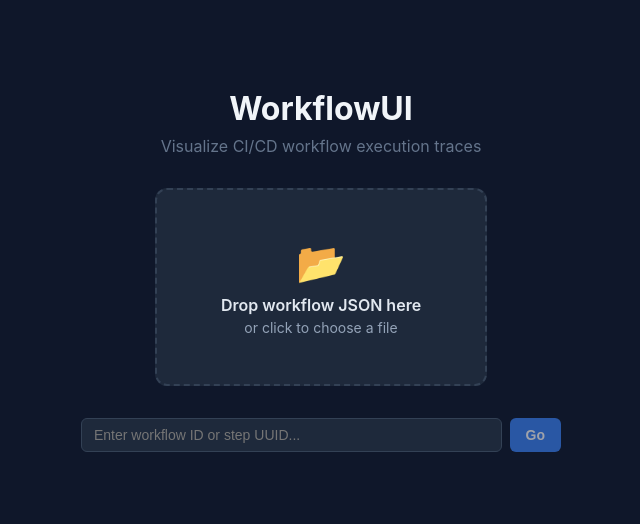
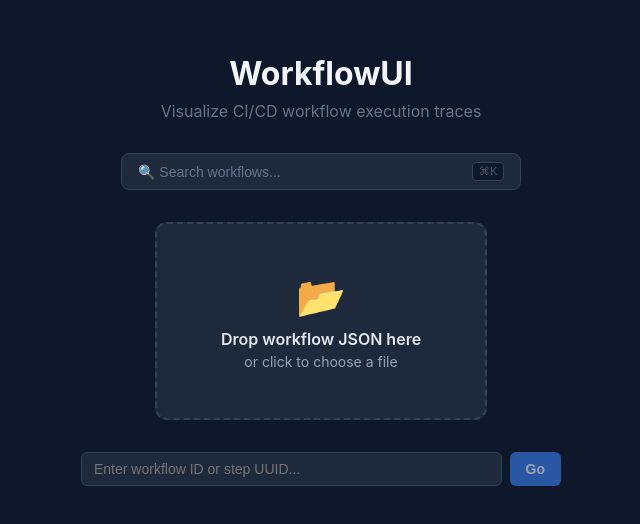
Before and after one commit to smukherj1/workflowui, a React (Vite) app in the folder ui/: page / in a window 1280 px wide. Shown: the part 130-654 px from the top of the page, without its empty margins (319-959 px from the left). Built offline with nearby package versions, Linux system fonts and the light colour scheme.

Commit message:
Add search functionality in landing page

```diff
--- a/ui/src/pages/UploadPage.tsx
+++ b/ui/src/pages/UploadPage.tsx
@@ -1,7 +1,22 @@
+import { useState, useEffect } from "react";
 import UploadForm from "../components/UploadForm";
 import NavigateForm from "../components/NavigateForm";
+import CommandPalette from "../components/CommandPalette";
 
 export default function UploadPage() {
+  const [paletteOpen, setPaletteOpen] = useState(false);
+
+  useEffect(() => {
+    function onKey(e: KeyboardEvent) {
+      if ((e.metaKey || e.ctrlKey) && e.key === "k") {
+        e.preventDefault();
+        setPaletteOpen((v) => !v);
+      }
+    }
+    window.addEventListener("keydown", onKey);
+    return () => window.removeEventListener("keydown", onKey);
+  }, []);
+
   return (
     <div
       style={{
@@ -23,8 +38,49 @@ export default function UploadPage() {
           Visualize CI/CD workflow execution traces
         </p>
       </div>
+
+      {/* Search trigger */}
+      <button
+        data-testid="search-trigger"
+        onClick={() => setPaletteOpen(true)}
+        style={{
+          display: "flex",
+          alignItems: "center",
+          gap: "0.5rem",
+          background: "#1e293b",
+          border: "1px solid #334155",
+          borderRadius: 8,
+          padding: "0.5rem 1rem",
+          color: "#64748b",
+          fontSize: "0.875rem",
+          cursor: "pointer",
+          width: "100%",
+          maxWidth: 400,
+        }}
+      >
+        🔍 Search workflows...
+        <span
+          style={{
+            marginLeft: "auto",
+            fontSize: "0.7rem",
+            background: "#0f172a",
+            border: "1px solid #334155",
+            borderRadius: 4,
+            padding: "0.1rem 0.35rem",
+            color: "#475569",
+          }}
+        >
+          ⌘K
+        </span>
+      </button>
+
       <UploadForm />
       <NavigateForm />
+
+      <CommandPalette
+        open={paletteOpen}
+        onClose={() => setPaletteOpen(false)}
+      />
     </div>
   );
 }
```
Also changed, not shown: ui/src/components/WorkflowLayout.tsx (+5 -2 lines), 1 other file (tests, documents, lock files or other folders).
